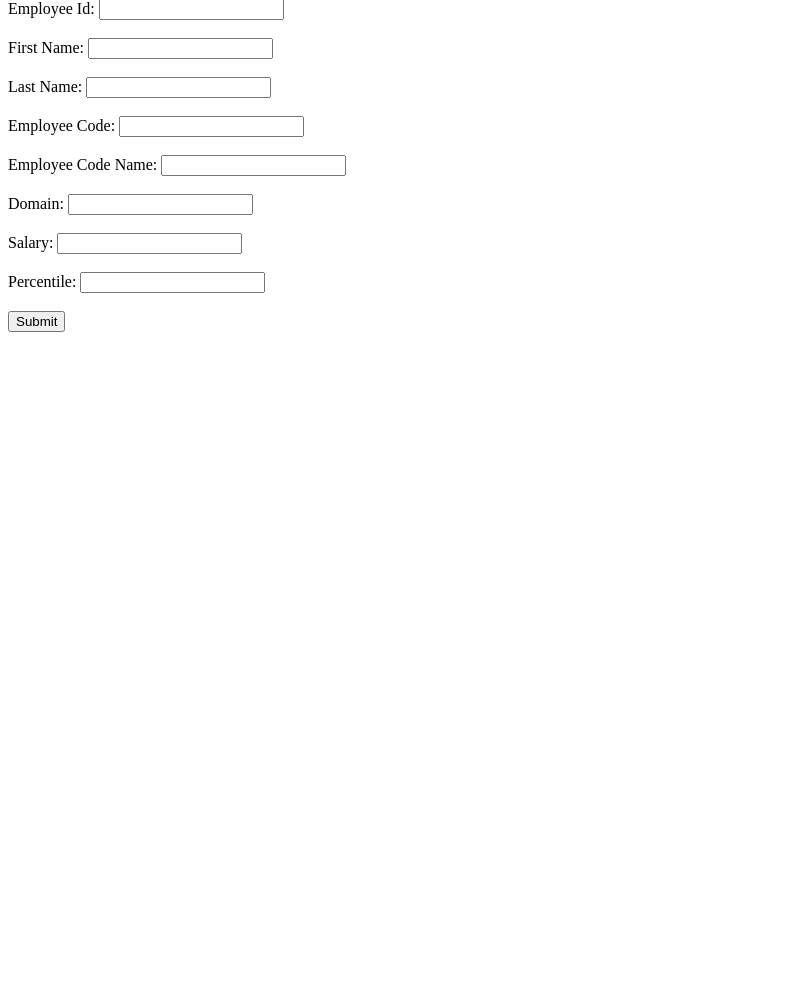
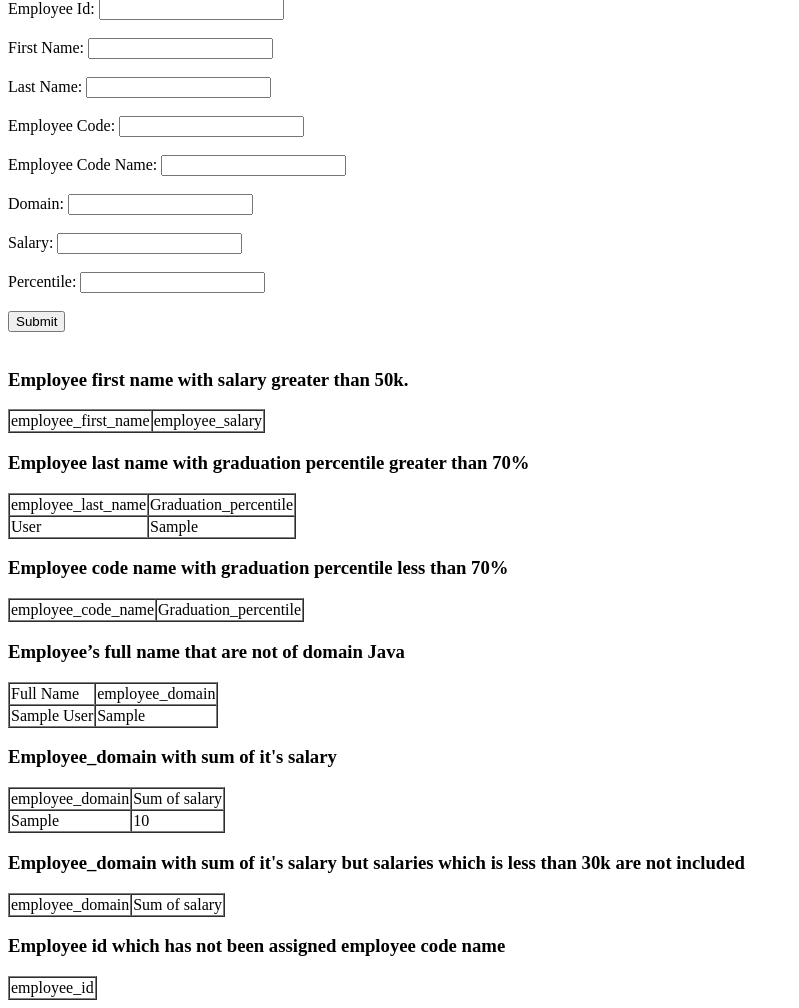
Before and after one commit to hiyampatel/Php-task-1-form, a PHP site: page / in a window 1280 px wide. Shown: the part 81-1089 px from the top of the page, without its empty margins (0-799 px from the left). Before the commit the page ends 413 px from the top, so only its background shows below. Run offline with PHP 8.4, Linux system fonts and the light colour scheme; tables that the repository leaves empty or names only in its code hold one stand-in row (values such as "Sample post"); data that the repository does not hold is empty.

Commit message:
TRN-195: Displayed the query table.

```diff
--- a/TRN-195-employee-table/index.php
+++ b/TRN-195-employee-table/index.php
@@ -43,5 +43,174 @@ if(isset($_POST['submit']))
 
     <b><?php echo $error;?></b>
 
+    <h3>Employee first name with salary greater than 50k.</h3>
+    <table border="1" cellspacing="0">
+        <tr>
+            <td>employee_first_name</td>
+            <td>employee_salary</td>
+        </tr>
+        <?php
+
+            $sql = "SELECT D.employee_first_name, S.employee_salary
+            FROM employee_details_table AS D, employee_salary_table AS S
+            WHERE S.employee_salary>'50k' AND D.employee_id=S.employee_id";
+
+            $result = $emp->fetch_data($sql);
+
+            if ($result->num_rows > 0)
+            {
+                while($row = $result->fetch_assoc())
+                {
+                    echo "<tr><td>".$row['employee_first_name']."</td><td>".$row['employee_salary']."</td></tr>";
+                }
+            }
+        ?>
+    </table>
+
+    <h3>Employee last name with graduation percentile greater than 70%</h3>
+    <table border="1" cellspacing="0">
+        <tr>
+            <td>employee_last_name</td>
+            <td>Graduation_percentile</td>
+        </tr>
+        <?php
+
+            $sql = "SELECT employee_last_name, Graduation_percentile
+                    FROM employee_details_table
+                    WHERE Graduation_percentile>'70%'";
+
+            $result = $emp->fetch_data($sql);
+
+            if ($result->num_rows > 0)
+            {
+                while($row = $result->fetch_assoc())
+                {
+                    echo "<tr><td>".$row['employee_last_name']."</td><td>".$row['Graduation_percentile']."</td></tr>";
+                }
+            }
+        ?>
+    </table>
+
+    <h3>Employee code name with graduation percentile less than 70%</h3>
+    <table border="1" cellspacing="0">
+        <tr>
+            <td>employee_code_name</td>
+            <td>Graduation_percentile</td>
+        </tr>
+        <?php
+
+            $sql = "SELECT C.employee_code_name, D.Graduation_percentile
+                    FROM employee_details_table AS D, employee_code_table AS C, employee_salary_table AS S
+                    WHERE D.Graduation_percentile<'70%' AND D.employee_id=S.employee_id AND S.employee_code=C.employee_code";
+
+            $result = $emp->fetch_data($sql);
+
+            if ($result->num_rows > 0)
+            {
+                while($row = $result->fetch_assoc())
+                {
+                    echo "<tr><td>".$row['employee_code_name']."</td><td>".$row['Graduation_percentile']."</td></tr>";
+                }
+            }
+        ?>
+    </table>
+
+    <h3>Employee’s full name that are not of domain Java</h3>
+    <table border="1" cellspacing="0">
+        <tr>
+            <td>Full Name</td>
+            <td>employee_domain</td>
+        </tr>
+        <?php
+
+            $sql = "SELECT CONCAT(D.employee_first_name,' ',D.employee_last_name) AS 'Full Name', C.employee_domain
+                    FROM employee_details_table AS D, employee_code_table AS C, employee_salary_table AS S
+                    WHERE NOT C.employee_domain='Java' AND D.employee_id=S.employee_id AND S.employee_code=C.employee_code";
+
+            $result = $emp->fetch_data($sql);
+
+            if ($result->num_rows > 0)
+            {
+                while($row = $result->fetch_assoc())
+                {
+                    echo "<tr><td>".$row['Full Name']."</td><td>".$row['employee_domain']."</td></tr>";
+                }
+            }
+        ?>
+    </table>
+
+    <h3>Employee_domain with sum of it's salary</h3>
+    <table border="1" cellspacing="0">
+        <tr>
+            <td>employee_domain</td>
+            <td>Sum of salary</td>
+        </tr>
+        <?php
+
+            $sql = "SELECT C.employee_domain, SUM(S.employee_salary)
+                    FROM employee_details_table AS D, employee_code_table AS C, employee_salary_table AS S
+                    WHERE D.employee_id=S.employee_id AND S.employee_code=C.employee_code
+                    GROUP BY C.employee_domain";
+
+            $result = $emp->fetch_data($sql);
+
+            if ($result->num_rows > 0)
+            {
+                while($row = $result->fetch_assoc())
+                {
+                    echo "<tr><td>".$row['employee_domain']."</td><td>".$row['SUM(S.employee_salary)']."</td></tr>";
+                }
+            }
+        ?>
+    </table>
+
+    <h3>Employee_domain with sum of it's salary but salaries which is less than 30k are not included</h3>
+    <table border="1" cellspacing="0">
+        <tr>
+            <td>employee_domain</td>
+            <td>Sum of salary</td>
+        </tr>
+        <?php
+
+            $sql = "SELECT C.employee_domain, SUM(S.employee_salary)
+                    FROM employee_details_table AS D, employee_code_table AS C, employee_salary_table AS S
+                    WHERE NOT S.employee_salary<'30k' AND D.employee_id=S.employee_id AND S.employee_code=C.employee_code
+                    GROUP BY C.employee_domain";
+
+            $result = $emp->fetch_data($sql);
+
+            if ($result->num_rows > 0)
+            {
+                while($row = $result->fetch_assoc())
+                {
+                    echo "<tr><td>".$row['employee_domain']."</td><td>".$row['SUM(S.employee_salary)']."</td></tr>";
+                }
+            }
+        ?>
+    </table>
+
+    <h3>Employee id which has not been assigned employee code name</h3>
+    <table border="1" cellspacing="0">
+        <tr>
+            <td>employee_id</td>
+        </tr>
+        <?php
+
+            $sql = "SELECT S.employee_id
+                    FROM employee_code_table AS C, employee_salary_table AS S
+                    WHERE C.employee_code_name='' AND S.employee_code=C.employee_code;";
+
+            $result = $emp->fetch_data($sql);
+
+            if ($result->num_rows > 0)
+            {
+                while($row = $result->fetch_assoc())
+                {
+                    echo "<tr><td>".$row['employee_id']."</td></tr>";
+                }
+            }
+        ?>
+    </table>
+
 </body>
 </html>
--- a/TRN-195-employee-table/main.php
+++ b/TRN-195-employee-table/main.php
@@ -74,6 +74,14 @@
         }
 
 
+        public function fetch_data($sql)
+        {
+            $result = $this->conn->query($sql);
+
+            return $result;
+        }
+
+
     }
 
 ?>
```
